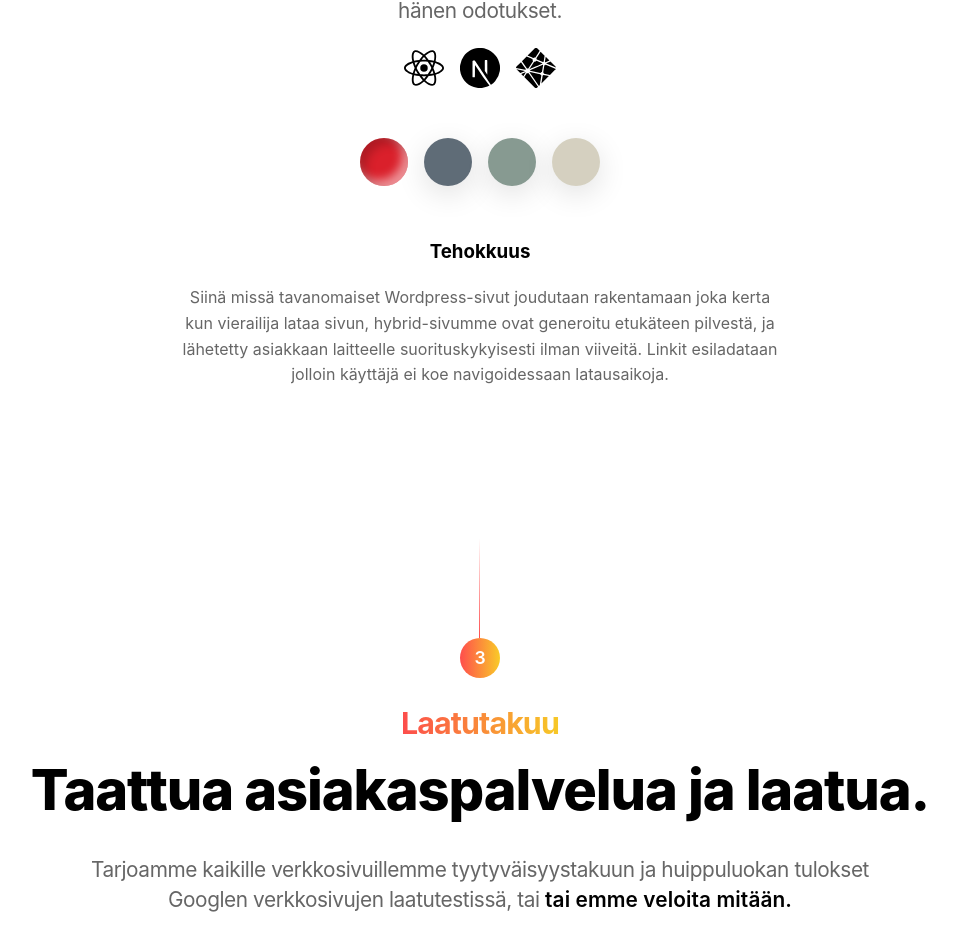
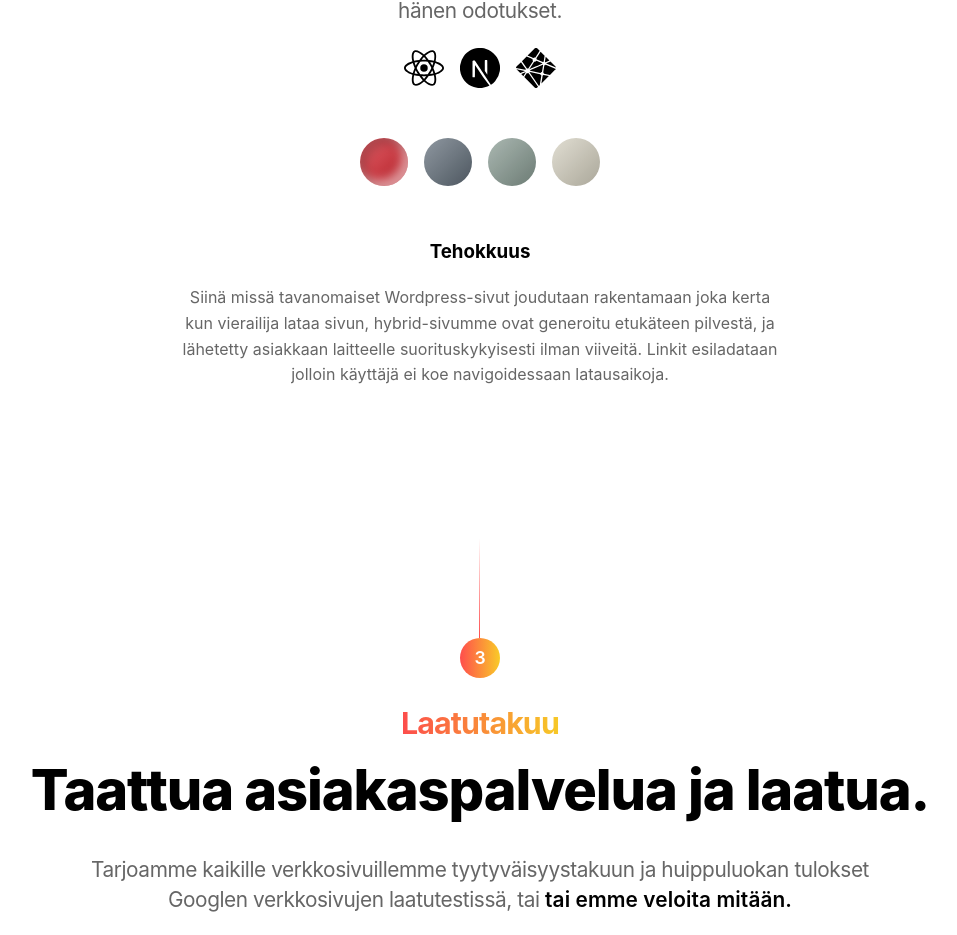
Before and after one commit to digiaalto/etusivu, a Next.js app: page / in a window 1280 px wide. Shown: the part 5512-6447 px from the top of the page, without its empty margins (160-1117 px from the left). Built offline with nearby package versions, Linux system fonts and the light colour scheme.

Commit message:
iOS Safari fix

```diff
--- a/components/etusivu/KehitysEdut.module.sass
+++ b/components/etusivu/KehitysEdut.module.sass
@@ -32,8 +32,8 @@
 	padding: 1.5rem
 	border-radius: 999px
 	cursor: help
-	box-shadow: shadows.$shadowSmall
-	// background: linear-gradient(-45deg, rgba(0, 0, 0, 0.2), rgba(255, 255, 255, 0.3))
+	// box-shadow: shadows.$shadowSmall
+	background: linear-gradient(-45deg, rgba(0, 0, 0, 0.2), rgba(255, 255, 255, 0.3))
 	overflow: hidden
 	filter: saturate(10%)
 	&:hover
```
